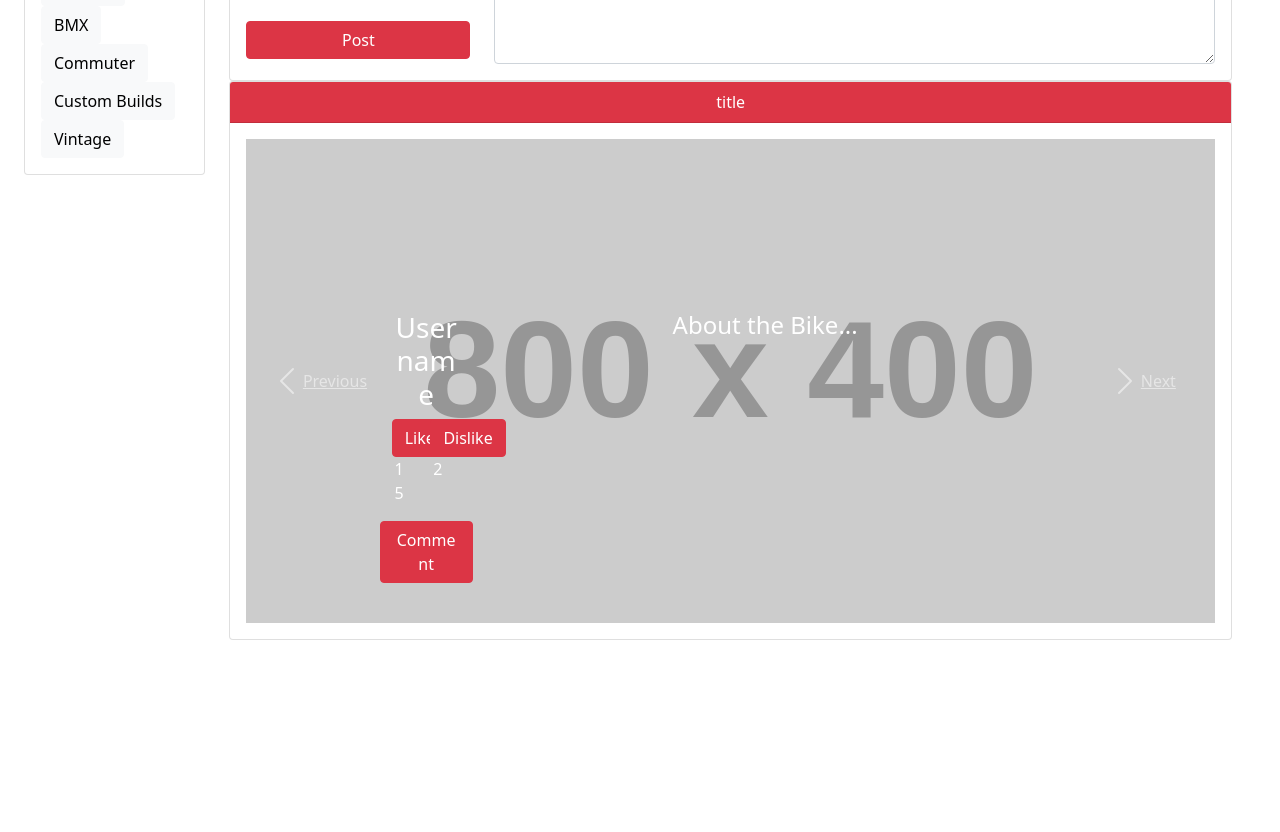
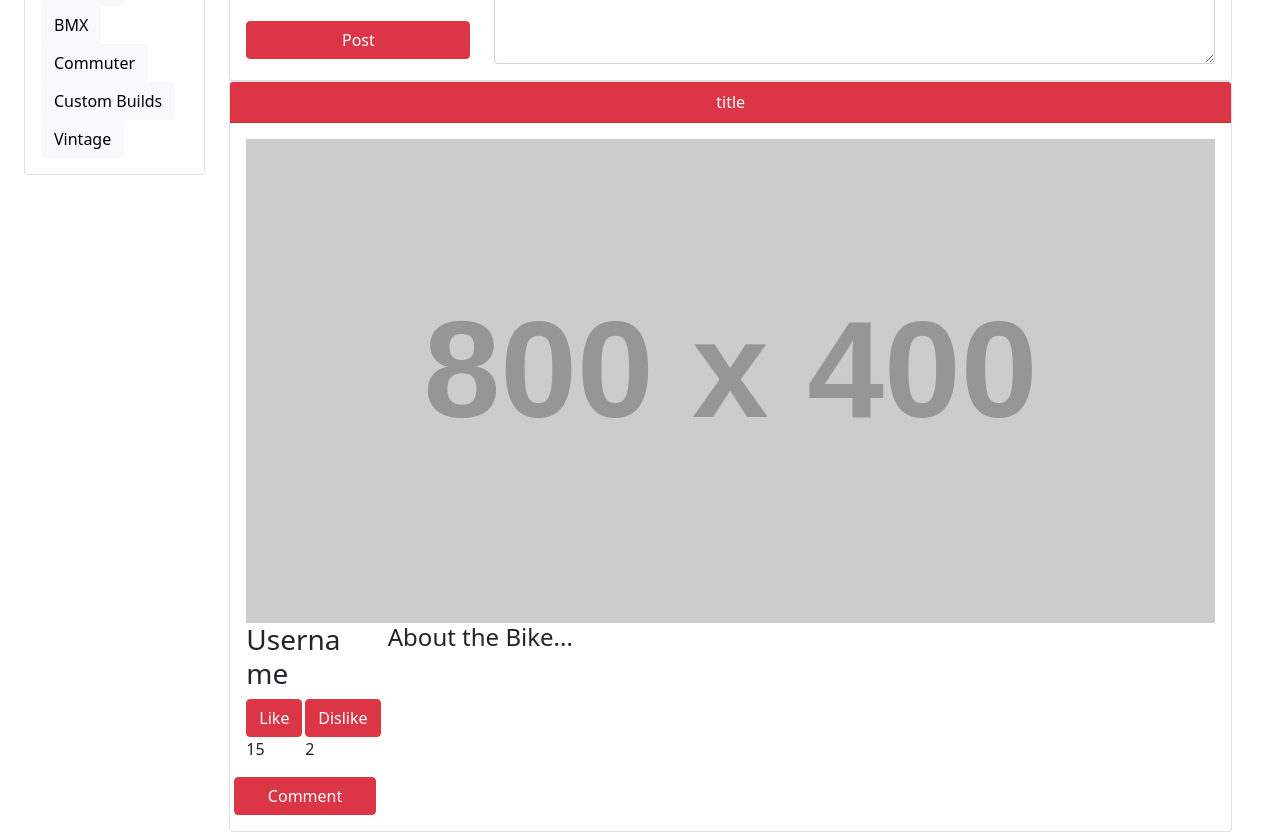
Before and after one commit to SprengerV/bike_check, a React (Create React App) app in the folder client/: page / in a window 1280 px wide. Shown: the part 420-1252 px from the top of the page. Before the commit the page ends 1060 px from the top, so only its background shows below. Built offline with nearby package versions, Linux system fonts and the light colour scheme; a web font is replaced by a local one.

Commit message:
got rid of carousel

```diff
--- a/client/src/Components/Post/index.js
+++ b/client/src/Components/Post/index.js
@@ -64,14 +64,15 @@ const Post = () => {
                         title
                     </Card.Header>
                     <Card.Body>
-                        <Carousel>
-                            <Carousel.Item>
+                        <div className="d-flex flex-column justify-content-center">
+                            <div>
                                 <img
                                     className="d-block w-100"
                                     src="https://via.placeholder.com/800x400?text=First slide&bg=373940"
                                     alt=""
                                 />
-                                <Carousel.Caption>
+                            </div>
+                            <div>
                                 <div className="row">
                                     <div className="col-2 row">
                                         <h3>Username</h3>
@@ -89,9 +90,8 @@ const Post = () => {
                                         <h4>About the Bike...</h4>
                                     </div>
                                 </div>
-                                </Carousel.Caption>
-                            </Carousel.Item>
-                        </Carousel>
+                            </div>
+                        </div>
                     </Card.Body>
                 </Card>
             </Container>
```
Lines whose indentation alone changed are shown as unchanged.
